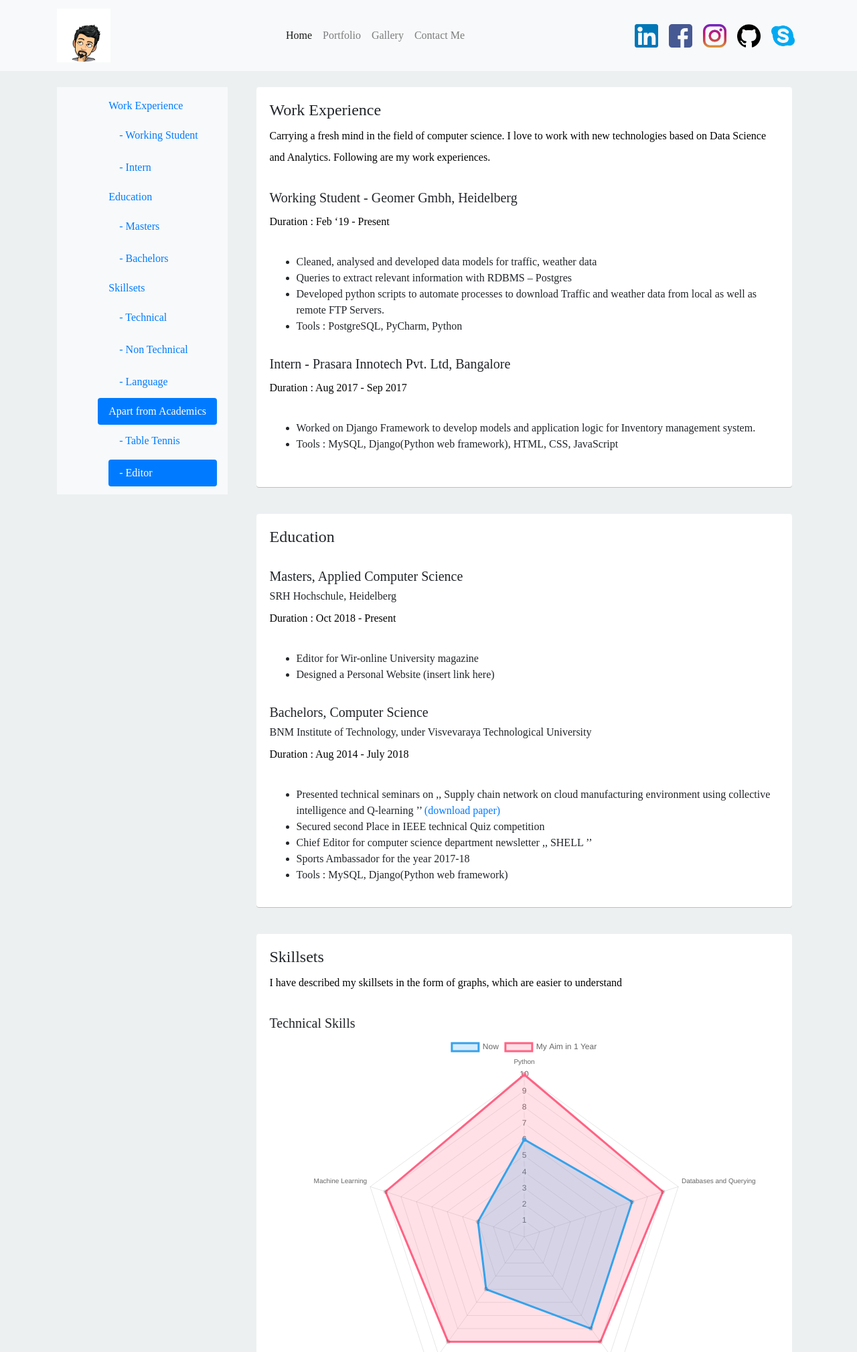
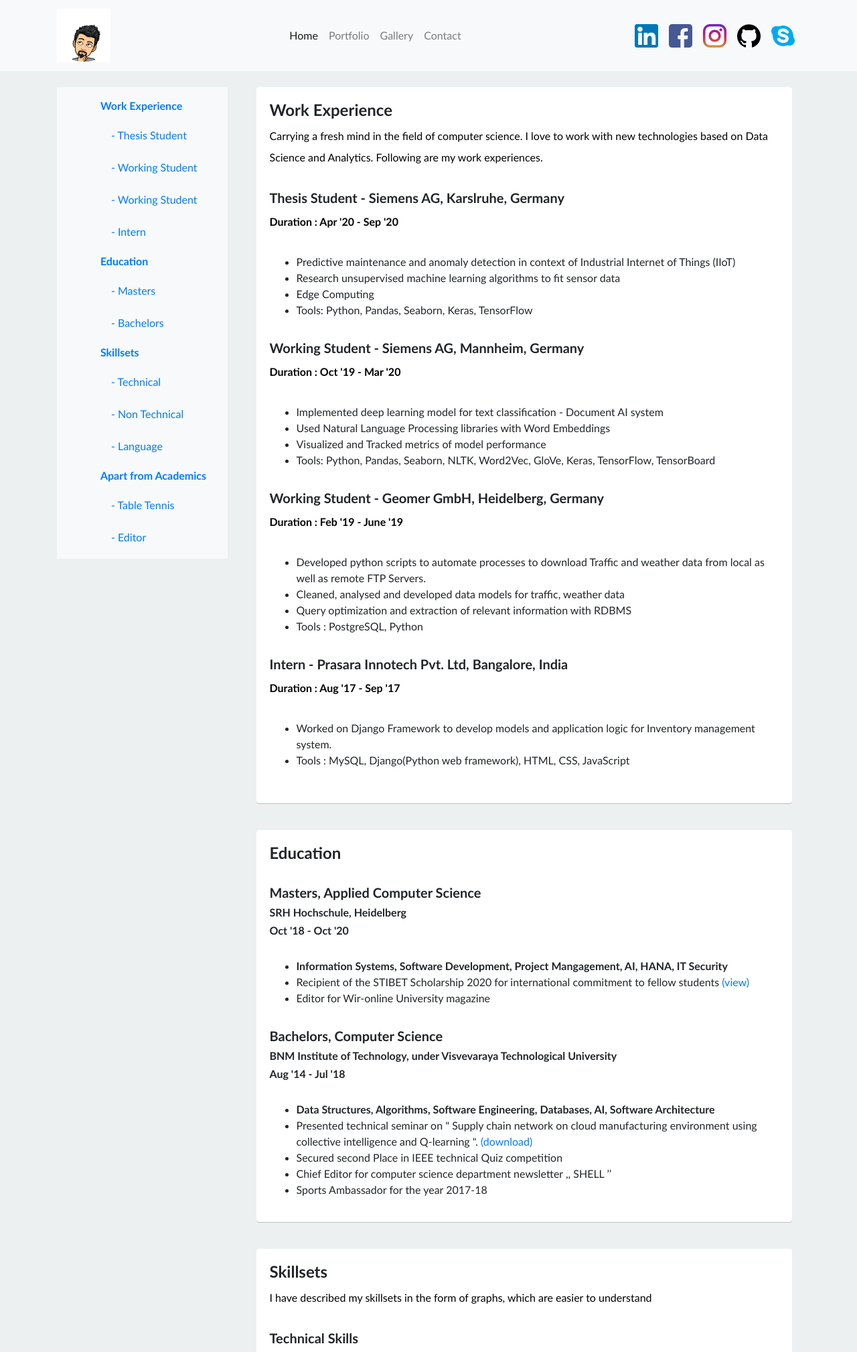
Before and after one commit to sumukagummaraju/My-Website, a Django app: page /portfolio in a window 1280 px wide. Shown: the top 2018 px of the page at 67% size. Run offline with Django 3.2, Linux system fonts and the light colour scheme; some libraries are stand-ins or nearby versions.

Commit message:
Update July 2020

```diff
--- a/mysite/static/mysite/styles.css
+++ b/mysite/static/mysite/styles.css
@@ -1,6 +1,6 @@
 body {
   background-color: #ecf0f1;
-  font-family: Ubuntu;
+  font-family: "Calibri";
   font-size: 16px;
 }
 
@@ -31,7 +31,7 @@
 
 h2 {
   font-size: 34px;
-  text-transform: uppercase;
+  text-transform: none;
   font-weight: 100;
   line-height: 2;
   color: #2c3e50;
--- a/mysite/templates/mysite/base.html
+++ b/mysite/templates/mysite/base.html
@@ -40,7 +40,7 @@
                     <a class="nav-link" href="{% url 'gallery' %}">Gallery</a>
                 </li>
                 <li class="nav-item">
-                    <a class="nav-link" href="{% url 'contact' %}">Contact Me</a>
+                    <a class="nav-link" href="{% url 'contact' %}">Contact</a>
                 </li>
             </ul>
 
--- a/mysite/templates/mysite/contact.html
+++ b/mysite/templates/mysite/contact.html
@@ -6,9 +6,9 @@
 
     <div class="wrapper">
         <section id='Para1'>
-            <h4 align="center">You can reach me through several platforms</h4>
+            <h4 align="center"><b>Reach me</b></h4>
             <p align="center">
-                Well I know emails can be old-fashioned but I still prefer old school :) <br>
+                Well, I know emails can be old-fashioned but I still prefer old school :) <br>
                 You can leave me your mails on sumukagummaraju@gmail.com <br>
                 Click on my social media links on the top right of the page to directly connect with me. <br>
 
--- a/mysite/templates/mysite/portfolio.html
+++ b/mysite/templates/mysite/portfolio.html
@@ -11,23 +11,25 @@
                 <nav id="navbar-example3" class="navbar navbar-light bg-light">
                     <a class="navbar-brand" href="#"></a>
                     <nav class="nav nav-pills flex-column">
-                        <a class="nav-link" href="#item-1">Work Experience</a>
+                        <a class="nav-link" href="#item-1"><b>Work Experience</b></a>
                         <nav class="nav nav-pills flex-column">
-                            <a class="nav-link ml-3 my-1" href="#item-1-1">- Working Student</a>
-                            <a class="nav-link ml-3 my-1" href="#item-1-2">- Intern</a>
+                            <a class="nav-link ml-3 my-1" href="#item-1-1">- Thesis Student</a>
+                            <a class="nav-link ml-3 my-1" href="#item-1-2">- Working Student</a>
+                            <a class="nav-link ml-3 my-1" href="#item-1-3">- Working Student</a>
+                            <a class="nav-link ml-3 my-1" href="#item-1-4">- Intern</a>
                         </nav>
-                        <a class="nav-link" href="#item-2">Education</a>
+                        <a class="nav-link" href="#item-2"><b>Education</b></a>
                         <nav class="nav nav-pills flex-column">
                             <a class="nav-link ml-3 my-1" href="#item-2-1">- Masters</a>
                             <a class="nav-link ml-3 my-1" href="#item-2-2">- Bachelors</a>
                         </nav>
-                        <a class="nav-link" href="#item-3">Skillsets</a>
+                        <a class="nav-link" href="#item-3"><b>Skillsets</b></a>
                         <nav class="nav nav-pills flex-column">
                             <a class="nav-link ml-3 my-1" href="#item-3-1">- Technical</a>
                             <a class="nav-link ml-3 my-1" href="#item-3-2">- Non Technical</a>
                             <a class="nav-link ml-3 my-1" href="#item-3-3">- Language</a>
                         </nav>
-                        <a class="nav-link" href="#item-4">Apart from Academics</a>
+                        <a class="nav-link" href="#item-4"><b>Apart from Academics</b></a>
                         <nav class="nav nav-pills flex-column">
                             <a class="nav-link ml-3 my-1" href="#item-4-1">- Table Tennis</a>
                             <a class="nav-link ml-3 my-1" href="#item-4-2">- Editor</a>
@@ -42,29 +44,52 @@
                 <div class="wrapper">
                     <section id='Para1'>
                         <div data-spy="scroll" data-target="#navbar-example3" data-offset="0">
-                            <h4 id="item-1">Work Experience</h4>
+                            <h4 id="item-1"><b>Work Experience</b></h4>
                             <p>
                                 Carrying a fresh mind in the field of computer science. I love to work with new
                                 technologies based on Data Science and Analytics.
                                 Following are my work experiences.
                             </p>
-                            <h5 id="item-1-1">Working Student - Geomer Gmbh, Heidelberg</h5>
+
+                            <h5 id="item-1-1"><b>Thesis Student - Siemens AG, Karslruhe, Germany</b></h5>
                             <p align="left">
-                                Duration : Feb ‘19 - Present
-                                 <ul>
-                                <li>Cleaned, analysed and developed data models for traffic, weather data</li>
-                                <li>Queries to extract relevant information with RDBMS – Postgres
-                                </li>
-                                <li>Developed python scripts to automate processes to download Traffic and weather data
-                                    from local as well as remote FTP Servers.
-                                </li>
-                                <li>Tools : PostgreSQL, PyCharm, Python</li>
+                                <b>Duration : Apr '20 - Sep '20</b>
+                            <ul>
+                                <li>Predictive maintenance and anomaly detection in context of Industrial Internet of Things (IIoT)</li>
+                                <li>Research unsupervised machine learning algorithms to fit sensor data</li>
+                                <li>Edge Computing</li>
+                                <li>Tools: Python, Pandas, Seaborn, Keras, TensorFlow</li>
                             </ul>
                             </p>
 
-                            <h5 id="item-1-2" >Intern - Prasara Innotech Pvt. Ltd, Bangalore</h5>
+                            <h5 id="item-1-2"><b>Working Student - Siemens AG, Mannheim, Germany</b></h5>
+                            <p align="left">
+                                <b>Duration : Oct '19 - Mar '20</b>
+                            <ul>
+                                <li>Implemented deep learning model for text classification - Document AI system </li>
+                                <li>Used Natural Language Processing libraries with Word Embeddings</li>
+                                <li>Visualized and Tracked metrics of model performance</li>
+                                <li>Tools: Python, Pandas, Seaborn, NLTK, Word2Vec, GloVe, Keras, TensorFlow, TensorBoard</li>
+                            </ul>
+                            </p>
+
+
+                            <h5 id="item-1-3"><b>Working Student - Geomer GmbH, Heidelberg, Germany</b></h5>
+                            <p align="left">
+                                <b>Duration : Feb '19 - June '19</b>
+                                 <ul>
+                                <li>Developed python scripts to automate processes to download Traffic and weather data
+                                    from local as well as remote FTP Servers.</li>
+                                <li>Cleaned, analysed and developed data models for traffic, weather data</li>
+                                <li>Query optimization and extraction of relevant information with RDBMS</li>
+
+                                <li>Tools : PostgreSQL, Python</li>
+                            </ul>
+                            </p>
+
+                            <h5 id="item-1-4" ><b>Intern - Prasara Innotech Pvt. Ltd, Bangalore, India</b></h5>
                                 <p align="left">
-                                    Duration : Aug 2017 - Sep 2017
+                                    <b>Duration : Aug '17 - Sep '17</b>
 
                                     <ul>
                                         <li>Worked on Django Framework to develop models and application logic for Inventory
@@ -80,62 +105,67 @@
 
                     <section id='Para2'>
                         <div data-spy="scroll" data-target="#navbar-example3" data-offset="0">
-                            <h4 id="item-2">Education</h4>
+                            <h4 id="item-2"><b>Education</b></h4>
                             <p>
 
                             </p>
-                            <h5 id="item-2-1">Masters, Applied Computer Science</h5>
-                            <h6>SRH Hochschule, Heidelberg</h6>
+                            <h5 id="item-2-1"><b>Masters, Applied Computer Science</b></h5>
+                            <h6><b>SRH Hochschule, Heidelberg  </b></h6>
+                            <h6><b>Oct '18 - Oct '20</b></h6>
                             <p align="left">
-                                Duration : Oct 2018 - Present
+
                             </p>
                             <ul>
+                                <li><b>Information Systems, Software Development, Project Mangagement, AI, HANA, IT Security</b></li>
+                                <li>Recipient of the STIBET Scholarship 2020 for international commitment to fellow students <a
+                                        href="https://www.linkedin.com/in/sumukagummaraju/detail/recent-activity/shares/"
+                                        target="_blank">(view)</a></li>
                                 <li>Editor for Wir-online University magazine</li>
-                                <li> Designed a Personal Website (insert link here)</li>
                             </ul>
 
                             </p>
-                            <h5 id="item-2-2">Bachelors, Computer Science</h5>
-                            <h6>BNM Institute of Technology, under Visvevaraya Technological University</h6>
+                            <h5 id="item-2-2"><b>Bachelors, Computer Science</b></h5>
+                            <h6><b>BNM Institute of Technology, under Visvevaraya Technological University</b></h6>
+                            <h6><b>Aug '14 - Jul '18</b></h6>
                             <p align="left">
-                                Duration : Aug 2014 - July 2018
+
                             </p>
                             <ul>
-                                <li>Presented technical seminars on ,, Supply chain network on cloud manufacturing
-                                    environment using collective intelligence and Q-learning ’’
-                                    <a href="{% static 'mysite/images/Technical Seminar Sumuka.pdf' %}" target="_blank">(download
-                                        paper)</a>
+                                <li><b>Data Structures, Algorithms, Software Engineering, Databases, AI, Software Architecture</b> </li>
+                                <li>Presented technical seminar on " Supply chain network on cloud manufacturing
+                                    environment using collective intelligence and Q-learning ".
+                                    <a href="{% static 'mysite/images/Technical Seminar Sumuka.pdf' %}" target="_blank">(download)</a>
                                 <li>Secured second Place in IEEE technical Quiz competition</li>
                                 <li>Chief Editor for computer science department newsletter ,, SHELL ’’</li>
                                 <li>Sports Ambassador for the year 2017-18</li>
                                 </li>
-                                <li>Tools : MySQL, Django(Python web framework)</li>
+
                             </ul>
                         </div>
                     </section>
 
                     <section id='Para3'>
-                        <h4 id="item-3">Skillsets</h4>
+                        <h4 id="item-3"><b>Skillsets</b></h4>
 
 
                         <p>
                             I have described my skillsets in the form of graphs, which are easier to understand
                         </p>
-                        <h5 id="item-3-1">Technical Skills</h5>
+                        <h5 id="item-3-1"><b>Technical Skills</b></h5>
                         <div class="column" align="center">
                             <canvas id="TechnicalChart" width = "350px" height = "250px" ></canvas>
                         </div>
 
 
                         </p>
-                        <h5 id="item-3-2">Non Technical Skills</h5>
+                        <h5 id="item-3-2"><b>Non Technical Skills</b></h5>
                         <br>
                         <div class="column" align="center">
                             <canvas id="NonTechnicalChart" width="650px" height="300px"></canvas>
                         </div>
 
                         <br>
-                        <h5 id="item-3-3">Language Skills</h5>
+                        <h5 id="item-3-3"><b>Language Skills</b></h5>
                         <br>
                         <div class="column" align="center">
                             <canvas id="LanguageChart" width="650px" height="300px"></canvas>
@@ -150,13 +180,13 @@
 
                     <section id='Para4'>
                         <div data-spy="scroll" data-target="#navbar-example3" data-offset="0">
-                            <h4 id="item-4">Extra-curricular Activities</h4>
+                            <h4 id="item-4"><b>Extra-curricular Activities</b></h4>
                             <p>
                                 Apart from my studies, I also enjoy taking part in a lot of sporting activities such as
-                                table tennis, Badminton and Jogging.
+                                Table tennis, Badminton and Jogging.
                                 These activities relax my mind. I also have trained in Indian Classical Music.
                             </p>
-                            <h5 id="item-4-1">Table Tennis</h5>
+                            <h5 id="item-4-1"><b>Table Tennis</b></h5>
 
                             <ul>
                                 <li>Won various events at the University and State Level (Karnataka)</li>
@@ -169,12 +199,19 @@
 
                             </p>
 
-                            <h5 id="item-4-2">Content Writing</h5>
-                            Here are some of my writings
+                            <h5 id="item-4-2"><b>Content Writing</b></h5>
+                            At my time at Heidelberg, I started to write for the University magazine.
+                            The best form of creativity comes out as writing. I tend to write when my mind is relaxed.
+                            Some of my writings have received a lot of praise from the International diaspora at Heidelberg,
+                            and has received recognition from DAAD and the Auswärtiges Amt.
+
+                            <br>
+                            <br>
 
                             <ul>
-                                <li>Heidelberg at First sight - An article I wrote for the University Magazine in
-                                    December 2019 <br> <a href="https://wir-online.news/heidelberg-at-first-sight/"
+                                <li><b>International Student? Deutsch ist wichtig !</b> <br> <a href="https://wir-online.news/international-student-deutsch-ist-wichtig/"
+                                                          target="_blank">Read more...</a></li>
+                                <li><b>Heidelberg at First sight </b><br> <a href="https://wir-online.news/heidelberg-at-first-sight/"
                                                           target="_blank">Read more...</a></li>
                                 <li>The AI Takeover <br> <a href="{% static 'mysite/images/7SemNewsletter.pdf' %}"
                                                             target="_blank">Read more...</a></li>
@@ -200,12 +237,12 @@
         var TechnicalChart = new Chart(ctx, {
             type: 'radar',
             data: {
-                labels: ['Python', ['Databases and Querying'], ['HTML,CSS,Javascript'], ['Web Scraping'], ['Machine Learning']],
+                labels: ['Python', ['Databases and Querying'], ['HTML,CSS,Javascript'], ['Natural Language Processing'], ['Data Science & Machine Learning']],
                 datasets: [{
                     label: 'Now',
                     backgroundColor: ['rgba(54, 162, 235, 0.2)'],
                     borderColor: ['rgba(54, 162, 235, 1)'],
-                    data: [6, 7, 7, 4, 3]
+                    data: [7, 7, 5, 5,6]
                 },
                     {
                         label: 'My Aim in 1 Year',
@@ -285,7 +322,7 @@
         var LanguageChart = new Chart(ctx, {
             type: 'horizontalBar',
             data: {
-                labels: ['English', 'Deutsch', 'Telugu', 'Kannada', 'Hindi', 'Tamil'],
+                labels: ['English', 'German', 'Telugu', 'Kannada', 'Hindi', 'Tamil'],
                 datasets: [{
                     label: 'Language Fluency',
                     data: [9, 6, 8, 8, 8, 7],
```
Also changed, not shown: mysite/templates/mysite/gallery.html (+76 -11 lines), mysite/templates/mysite/index.html (+13 -12 lines), mysite/static/mysite/images/g1.jpg (added), mysite/static/mysite/images/g10.jpg (added), mysite/static/mysite/images/g2.jpg (added), mysite/static/mysite/images/g3.jpg (added), mysite/static/mysite/images/g4.jpg (added), mysite/static/mysite/images/g5.jpg (added), mysite/static/mysite/images/g6.jpg (added), mysite/static/mysite/images/g7.jpg (added), 2 other files.
